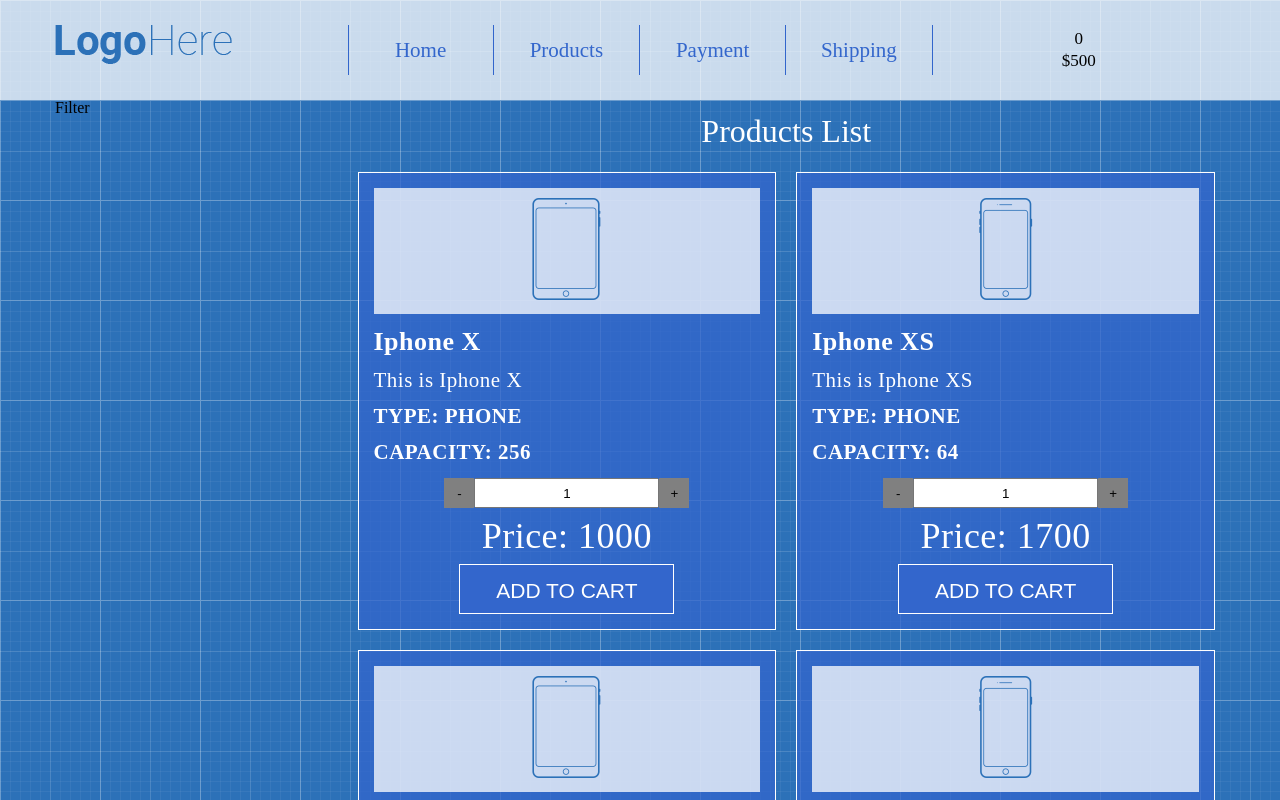
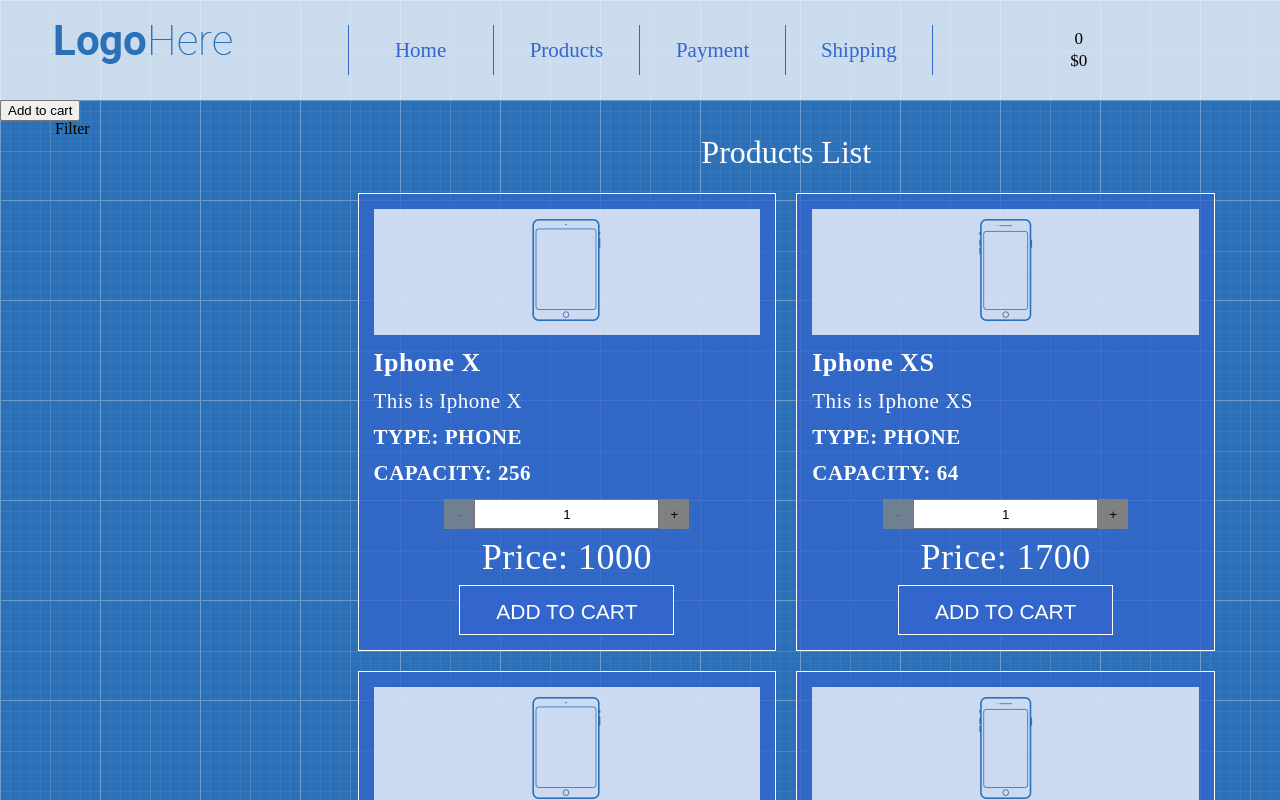
Before and after one commit to dimonkatri4/shop-project, a React (Create React App) app: page / in a window 1280 px wide. Shown: the top 800 px of the page. Built offline with nearby package versions, Linux system fonts and the light colour scheme.

Commit message:
save work

```diff
--- a/src/App/App.js
+++ b/src/App/App.js
@@ -1,4 +1,4 @@
-import React from 'react'
+import React, { Component } from 'react'
 
 import '../common/style/reset.css'
 import '../common/style/base.css'
@@ -7,14 +7,36 @@
 import Main from './Main/Main'
 import Footer from './Footer/Footer'
 
-const App = () => {
+class App extends Component {
+
+	state = {
+		cartData: {
+			count:0,
+			price:0
+		}
+	}
+
+	addProductToCart = (price,count) => {
+		this.setState((prevState)=>({
+			cartData: {
+				count: prevState.cartData.count + count,
+				price: prevState.cartData.price + ((count*price))
+			}
+		}))
+	}
+
+	render () {
 		return (
 			<div>
-			<Header/>
+				<Header
+					cartData = {this.state.cartData}
+				/>
+				<button onClick={()=>this.addProductToCart(5,300)}>Add to cart</button>
 				<Main/>
 				<Footer/>
 			</div>
 		)
 	}
+}
 
 export default App
--- a/src/App/Header/Cart/Cart.js
+++ b/src/App/Header/Cart/Cart.js
@@ -1,11 +1,11 @@
 import React from 'react'
 import './cart.css'
 
-const Cart = () => {
+const Cart = ({cartData}) => {
 	return (
 	<div className="cart text-center">
-		<div className="products-count">0</div>
-		<div className="products-price">$500</div>
+		<div className="products-count">{cartData.count}</div>
+	<div className="products-price">${cartData.price}</div>
 	</div>
 	)
 }
--- a/src/App/Header/Header.js
+++ b/src/App/Header/Header.js
@@ -6,7 +6,9 @@
 import Menu from './Menu/Menu'
 import Cart from './Cart/Cart'
 
-const Header =() => {
+
+
+const Header =({cartData}) => {
 	return (
 		<header className="header">
 			<div className="container">
@@ -18,7 +20,9 @@
 						<Menu/>
 					</div>
 					<div className="col-lg-3">
-						<Cart/>
+						<Cart
+							cartData = {cartData}
+						/>
 					</div>
 				</div>
 			</div>
@@ -26,4 +30,5 @@
 	)
 }
 
+
 export default Header
--- a/src/App/Main/Products/ProductListItem.css
+++ b/src/App/Main/Products/ProductListItem.css
@@ -67,3 +67,9 @@
     height: 30px;
     text-align: center;
 }
+button:disabled {
+    background-color: slategrey;
+}
+button:disabled:hover {
+    background-color: grey;
+}
--- a/src/App/Main/Products/ProductListItem.js
+++ b/src/App/Main/Products/ProductListItem.js
@@ -1,15 +1,35 @@
-import React from 'react'
+import React, { Component } from 'react'
 import PropTypes from 'prop-types'
 import './ProductListItem.css'
 
-const ProductListItem = ({
+
+class ProductListItem extends Component {
+
+    state = {
+        productsCount: 1
+    }
+
+    onIncrementClick =() => {
+        this.setState((prevState)=>({
+            productsCount:prevState.productsCount + 1
+        }))
+    }
+
+    onDecrementClick = () => {
+        this.setState((prevState)=>({
+            productsCount:prevState.productsCount - 1
+        }))
+    }
+
+    render() {
+        const {
             name,
-    description = "No description..",
+            image,
+            description,
             type,
             capacity,
-    price,
-    image = './images/products/no-image.png'
-}) => {
+            price
+        } = this.props
         return(
             <div className="product-list-item">
                 <div className="product-image">
@@ -20,15 +40,17 @@
                 <div className="product-features">Type: {type}</div>
                 <div className="product-features">Capacity: {capacity}</div>
                 <div className="product-quantity">
-                <button>-</button>
-                <input type="text" value = "1" readOnly={true}></input>
-                <button>+</button>
+                    <button onClick = {this.onDecrementClick} disabled={this.state.productsCount<=1} >-</button>
+                    <input type="text" value = {this.state.productsCount} readOnly={true}></input>
+                    <button onClick = {this.onIncrementClick} disabled={this.state.productsCount>=10} >+</button>
                 </div>
                 <div className="product-price">Price: {price}</div>
                 <button className="btn btn-add-to-cart"> Add to cart</button>
             </div>
         )
     }
+}
+
 
 ProductListItem.propTypes = {
     name: PropTypes.string.isRequired,
```
Lines whose indentation alone changed are shown as unchanged.
